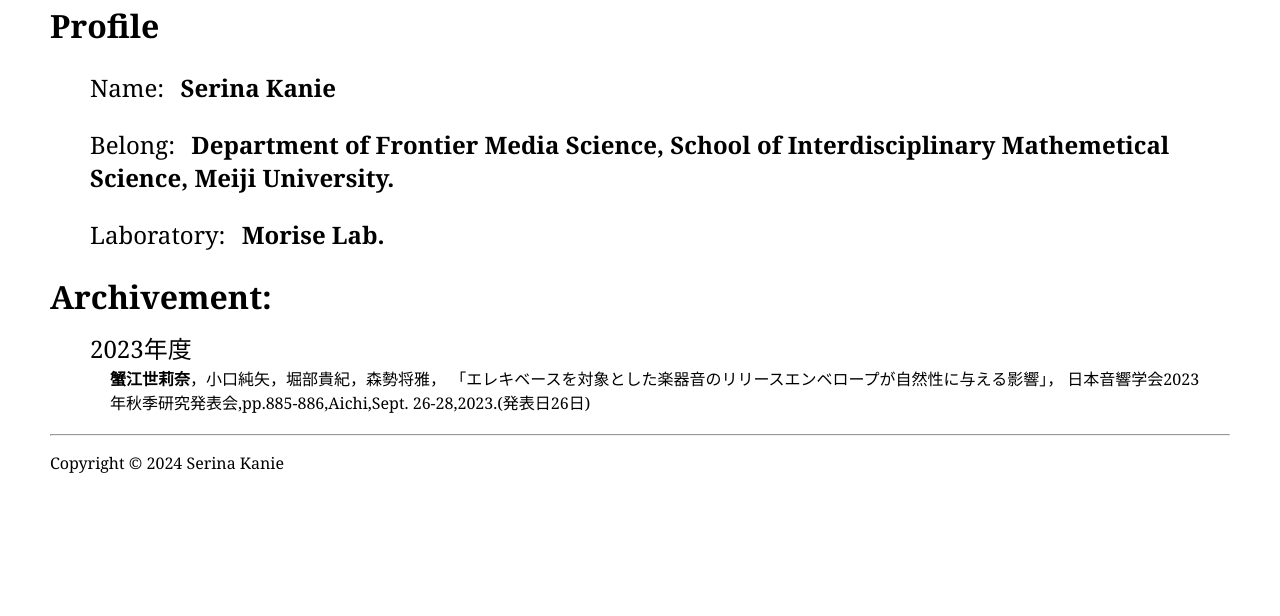
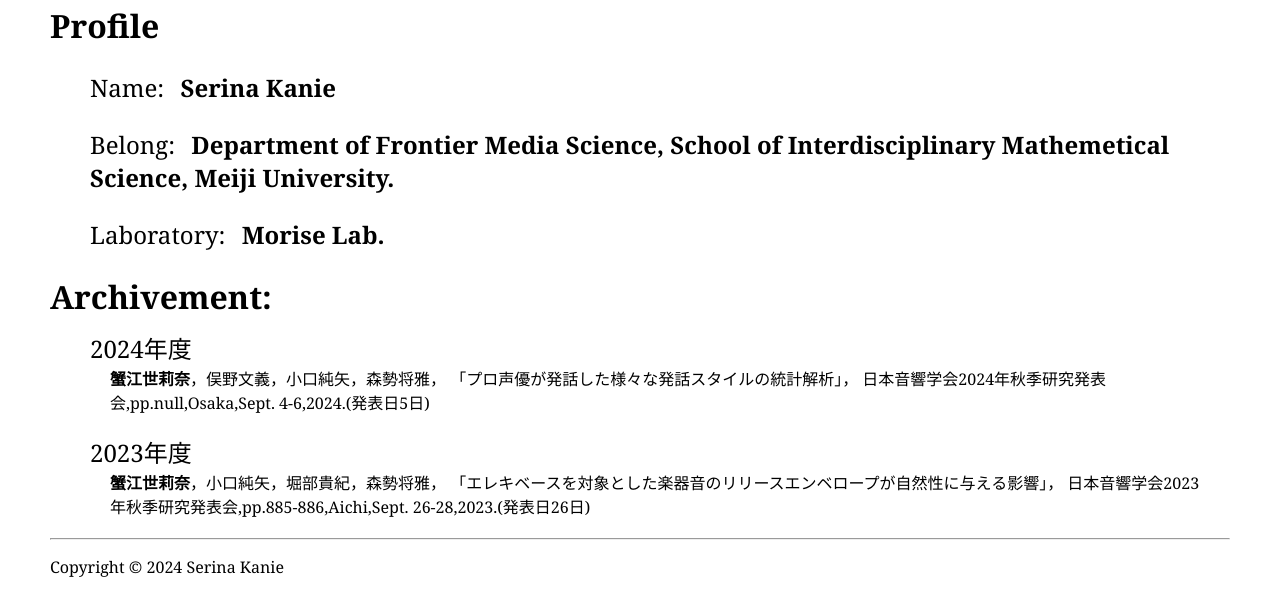
Before and after one commit to celinapde/celinapde.github.io, a plain HTML site: page index.html in a window 1280 px wide. Shown: the part 262-878 px from the top of the page. Before the commit the page ends 800 px from the top, so only its background shows below. Drawn offline with Linux system fonts and the light colour scheme.

Commit message:
Add files via upload

```diff
--- a/index.html
+++ b/index.html
@@ -31,7 +31,12 @@
     <div id="archive" class="archive-list">
         <h1>Archivement:</h1>
             <ul>
-
+                2024年度
+                <li>
+                    <p><b>蟹江世莉奈</b>，俣野文義，小口純矢，森勢将雅，
+                        「プロ声優が発話した様々な発話スタイルの統計解析」，
+                        日本音響学会2024年秋季研究発表会,pp.null,Osaka,Sept. 4-6,2024.(発表日5日) </p>
+                </li>
                 2023年度
                 <li>
                     <p><b>蟹江世莉奈</b>，小口純矢，堀部貴紀，森勢将雅，
```
Also changed, not shown: img/logo.jpeg.
